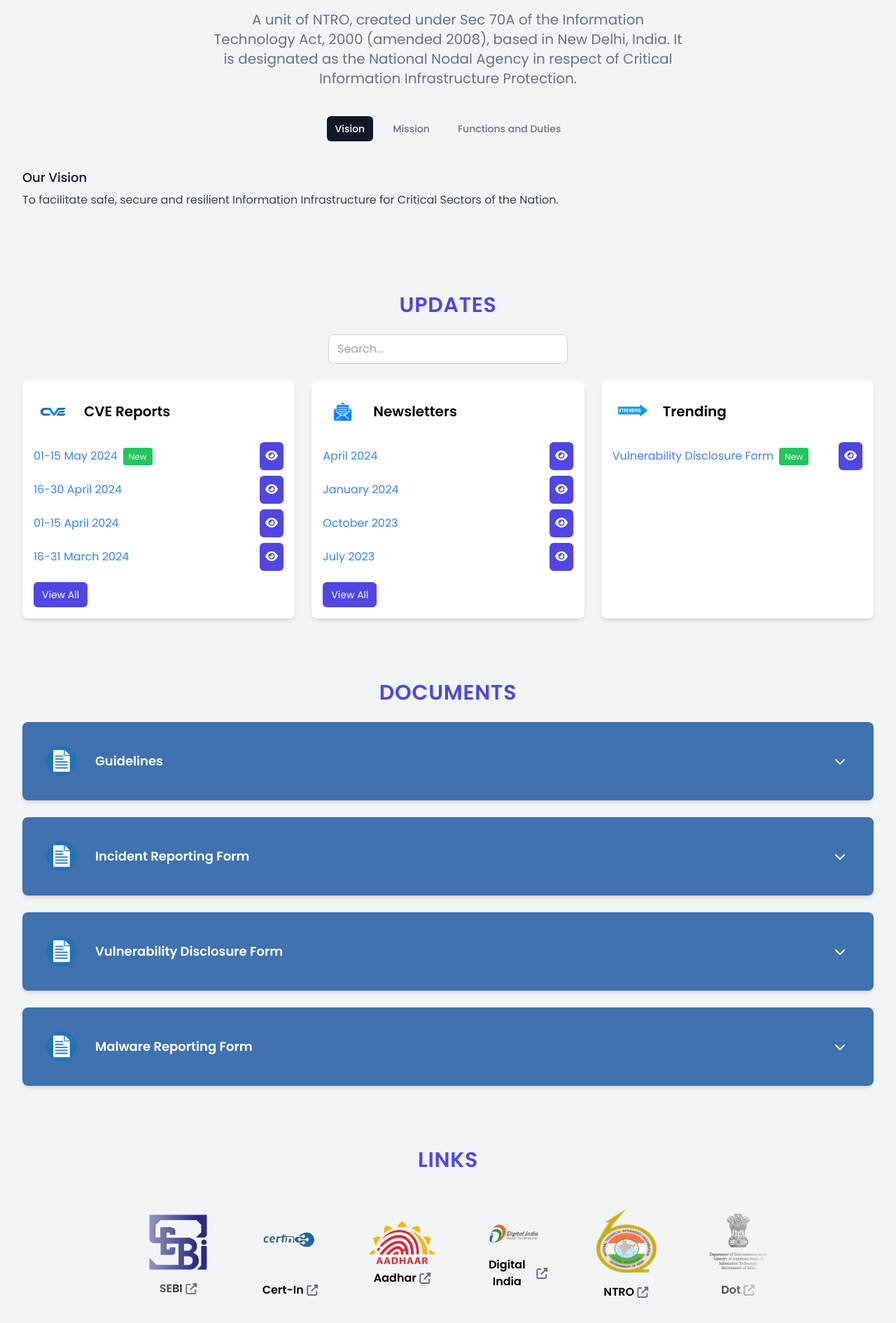
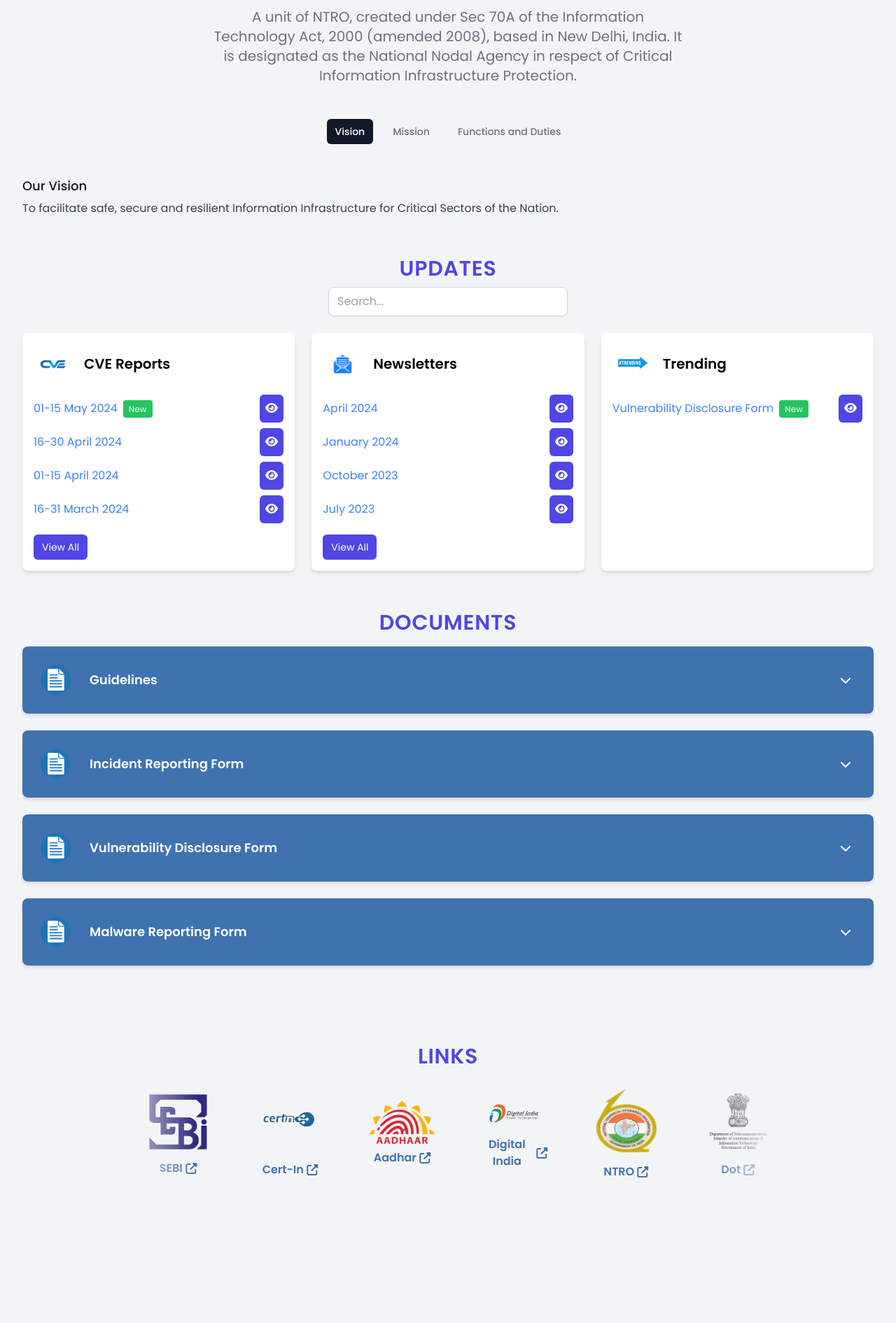
Before and after one commit to Anasdevs/NCIIPC, a React (Vite) app: page / in a window 1280 px wide. Shown: the part 842-2733 px from the top of the page at 70% size. After the commit the page ends 2561 px from the top, so only its background shows below. Built offline with nearby package versions, Linux system fonts and the light colour scheme.

Commit message:
fixes and changes

```diff
--- a/src/Components/AboutUs.jsx
+++ b/src/Components/AboutUs.jsx
@@ -1,25 +1,42 @@
-import React, { useState, useRef } from 'react';
+import React, { useState, useRef, useEffect } from 'react';
 
 const AboutUs = () => {
   const [activeSection, setActiveSection] = useState('vision');
   const [showAllFunctions, setShowAllFunctions] = useState(false);
   const contentRef = useRef(null);
+  const navRef = useRef(null);
 
   const handleNavClick = (section, e) => {
     e.preventDefault();
     setActiveSection(section);
-    contentRef.current.scrollIntoView({ behavior: 'smooth' });
   };
 
   const toggleShowAllFunctions = () => {
     setShowAllFunctions(!showAllFunctions);
   };
 
+  useEffect(() => {
+    const scrollToSection = () => {
+      if (contentRef.current && navRef.current) {
+        const sectionElement = document.getElementById(activeSection);
+        if (sectionElement) {
+          const navHeight = navRef.current.offsetHeight;
+          const sectionTop = sectionElement.offsetTop;
+          window.scrollTo({
+            top: sectionTop - navHeight - 20, // Extra 20px for some padding
+            behavior: 'smooth',
+          });
+        }
+      }
+    };
+    scrollToSection();
+  }, [activeSection]);
+
   return (
-    <div className="bg-gray-100 py-12">
+    <div className="bg-gray-100 py-6">
       <div className="max-w-7xl mx-auto px-4 sm:px-6 lg:px-8">
         <div className="lg:text-center">
-          <h2 className="text-xl text-indigo-600 font-semibold tracking-wide uppercase">About Us</h2>
+          <h2 className="lg:text-2xl text-xl text-indigo-600 font-semibold md:text-center text-left tracking-wide uppercase mt-4">About Us</h2>
           <p className="mt-4 text-2xl leading-8 font-extrabold tracking-tight text-gray-900 sm:text-4xl">
             National Critical Information Infrastructure Protection Centre (NCIIPC)
           </p>
@@ -28,7 +45,7 @@ const AboutUs = () => {
           </p>
         </div>
 
-        <div className="mt-10 flex justify-center">
+        <div className="mt-10 flex justify-center sticky top-0 bg-gray-100 py-2" ref={navRef}>
           <nav className="flex space-x-4">
             <a
               href="#vision"
@@ -92,6 +109,14 @@ const AboutUs = () => {
                     <li>Issuing guidelines, advisories and vulnerability or audit notes etc. relating to protection of critical information infrastructure and practices, procedures, prevention and response in consultation with the stake holders, in close coordination with Indian Computer Emergency Response Team and other organisations working in the field or related fields.</li>
                     <li>Exchanging cyber incidents and other information relating to attacks and vulnerabilities with Indian Computer Emergency Response Team and other concerned organisations in the field.</li>
                     <li>In the event of any threat to critical information infrastructure the National Critical Information Infrastructure Protection Centre may call for information and give directions to the critical sectors or persons serving or having a critical impact on Critical Information Infrastructure.</li>
+                    <li>
+                      <button
+                        onClick={toggleShowAllFunctions}
+                        className="text-blue-500 hover:underline focus:outline-none"
+                      >
+                        Read Less
+                      </button>
+                    </li>
                   </>
                 ) : (
                   <li>
--- a/src/Components/Documents.jsx
+++ b/src/Components/Documents.jsx
@@ -74,11 +74,11 @@ const Documents = () => {
   return (
     <div className="bg-gray-100 py-4">
       <div className="max-w-7xl mx-auto px-4 sm:px-6 lg:px-8">
-        <h2 className="text-3xl text-indigo-600 font-semibold tracking-wide uppercase text-center my-6">Documents</h2>
+        <h2 className="lg:text-3xl text-xl text-indigo-600 font-semibold text-center tracking-wide uppercase mt-6 lg:mt-10 mb-4">Documents</h2>
         {documents.map((document) => (
           <div key={document.id} className="w-full bg-white rounded-lg shadow-md overflow-hidden mb-6">
             <div
-              className="flex items-center p-2 md:p-6 bg-[#3F72AF] text-white cursor-pointer"
+              className="flex items-center p-[5px] md:p-4 bg-[#3F72AF] text-white cursor-pointer"
               onClick={() => toggleAccordion(document.id)}
             >
               <img src={document.imageUrl} alt={document.title} className="h-16 w-16 object-contain mr-4" />
--- a/src/Components/Links.jsx
+++ b/src/Components/Links.jsx
@@ -20,45 +20,47 @@ const linksData = [
 const Links = () => {
   const linksRef = useRef(null);
   const [isHovered, setIsHovered] = useState(false);
+  const [animationStyle, setAnimationStyle] = useState('animate-infinite-scroll');
 
   useEffect(() => {
+    const handleMouseEnter = () => {
+      setIsHovered(true);
+      setAnimationStyle('pause-infinite-scroll');
+    };
+
+    const handleMouseLeave = () => {
+      setIsHovered(false);
+      setAnimationStyle('animate-infinite-scroll');
+    };
+
     const linksContainer = linksRef.current;
-    const linksUl = linksContainer.querySelector('ul');
-    const linksClone = linksUl.cloneNode(true);
-    linksClone.setAttribute('aria-hidden', 'true');
-    linksContainer.appendChild(linksClone);
+    linksContainer.addEventListener('mouseenter', handleMouseEnter);
+    linksContainer.addEventListener('mouseleave', handleMouseLeave);
+
+    return () => {
+      linksContainer.removeEventListener('mouseenter', handleMouseEnter);
+      linksContainer.removeEventListener('mouseleave', handleMouseLeave);
+    };
   }, []);
-
-  const handleMouseEnter = () => {
-    setIsHovered(true);
-  };
-
-  const handleMouseLeave = () => {
-    setIsHovered(false);
-  };
 
   return (
     <div className="w-full max-w-5xl mx-auto px-4 md:px-6 py-8 bg-gray-100">
-      <h2 className="text-3xl text-indigo-600 font-semibold tracking-wide uppercase text-center mt-4 mb-12">Links</h2>
+      <h2 className="lg:text-3xl text-2xl text-indigo-600 font-semibold text-center tracking-wide uppercase lg:mt-10 mb-6">Links</h2>
       <div className="text-center">
         <div
           ref={linksRef}
           className="w-full inline-flex flex-nowrap overflow-hidden [mask-image:_linear-gradient(to_right,transparent_0,_black_128px,_black_calc(100%-128px),transparent_100%)]"
         >
           <ul
-            className={`flex items-center justify-center md:justify-start [&_li]:mx-8 [&_img]:max-w-none ${
-              isHovered ? 'pause-infinite-scroll' : 'animate-infinite-scroll'
-            }`}
-            onMouseEnter={handleMouseEnter}
-            onMouseLeave={handleMouseLeave}
+            className={`flex items-center justify-start [&_li]:mx-8 [&_img]:max-w-none ${animationStyle}`}
           >
             {linksData.map((link, index) => (
               <li key={index} className="flex flex-col items-center">
-                <a href={link.url} target="_blank" rel="noopener noreferrer" className="flex flex-col items-center">
+                <a href={link.url} target="_blank" rel="noopener noreferrer" className="flex flex-col items-center text-[#3F72AF]">
                   <img src={link.imageUrl} alt={link.title} title={link.title} className="w-16 md:w-24" />
                   <div className="flex items-center mt-2">
-                    <span className="text-sm md:text-base font-semibold">{link.title}</span>
-                    <FontAwesomeIcon icon={faExternalLinkAlt} className="ml-1 text-gray-500" />
+                    <span className="text-sm md:text-base font-semibold text-[#3F72AF]">{link.title}</span>
+                    <FontAwesomeIcon icon={faExternalLinkAlt} className="ml-1 text-[#3F72AF]" />
                   </div>
                 </a>
               </li>
@@ -68,8 +70,8 @@ const Links = () => {
                 <a href={link.url} target="_blank" rel="noopener noreferrer" className="flex flex-col items-center">
                   <img src={link.imageUrl} alt={link.title} title={link.title} className="w-16 md:w-24" />
                   <div className="flex items-center mt-2">
-                    <span className="text-sm md:text-base font-semibold">{link.title}</span>
-                    <FontAwesomeIcon icon={faExternalLinkAlt} className="ml-1 text-gray-500" />
+                    <span className="text-sm md:text-base font-semibold text-[#3F72AF]">{link.title}</span>
+                    <FontAwesomeIcon icon={faExternalLinkAlt} className="ml-1 text-[#3F72AF]" />
                   </div>
                 </a>
               </li>
--- a/src/Components/Navbar.jsx
+++ b/src/Components/Navbar.jsx
@@ -65,11 +65,8 @@ const Navbar = ({ heroRef, aboutUsRef, updatesRef, documentsRef, linksRef }) =>
     </div>
     <div className="w-8 flex justify-end"> {/* Fixed width container */}
       <button onClick={toggleMenu} aria-label="Toggle Menu">
-        {isOpen ? (
-          <FontAwesomeIcon icon={faTimes} className="text-2xl mr-3" />
-        ) : (
-          <FontAwesomeIcon icon={faBars} className="text-2xl mr-2" />
-        )}
+          <FontAwesomeIcon icon={faBars} className="text-2xl mr-3" />
+
       </button>
     </div>
   </div>
--- a/src/Components/Updates.jsx
+++ b/src/Components/Updates.jsx
@@ -139,9 +139,9 @@ const Updates = () => {
   const currentItems = visiblePdfs.slice(indexOfFirstItem, indexOfLastItem);
 
   return (
-    <div className="bg-gray-100 py-12">
+    <div className="bg-gray-100">
       <div className="max-w-7xl mx-auto px-2 sm:px-6 lg:px-8">
-        <h2 className="text-3xl text-indigo-600 font-semibold tracking-wide uppercase text-center my-6">Updates</h2>
+        <h2 className="lg:text-3xl text-2xl text-indigo-600 font-semibold text-center tracking-wide uppercase lg:mt-8 mt-4 mb-2">Updates</h2>
         <div className="flex flex-col lg:flex-row items-center justify-center mb-6">
           <div className="mb-2 lg:mb-0">
             <input
```
Also changed, not shown: src/Components/Links.css (+6 -2 lines).
